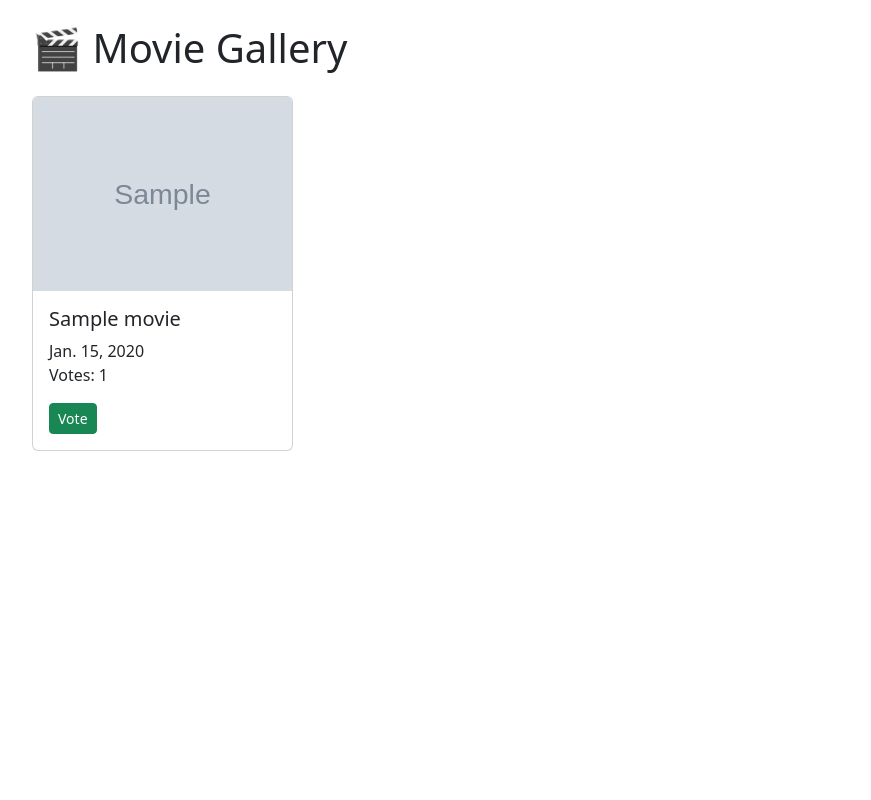
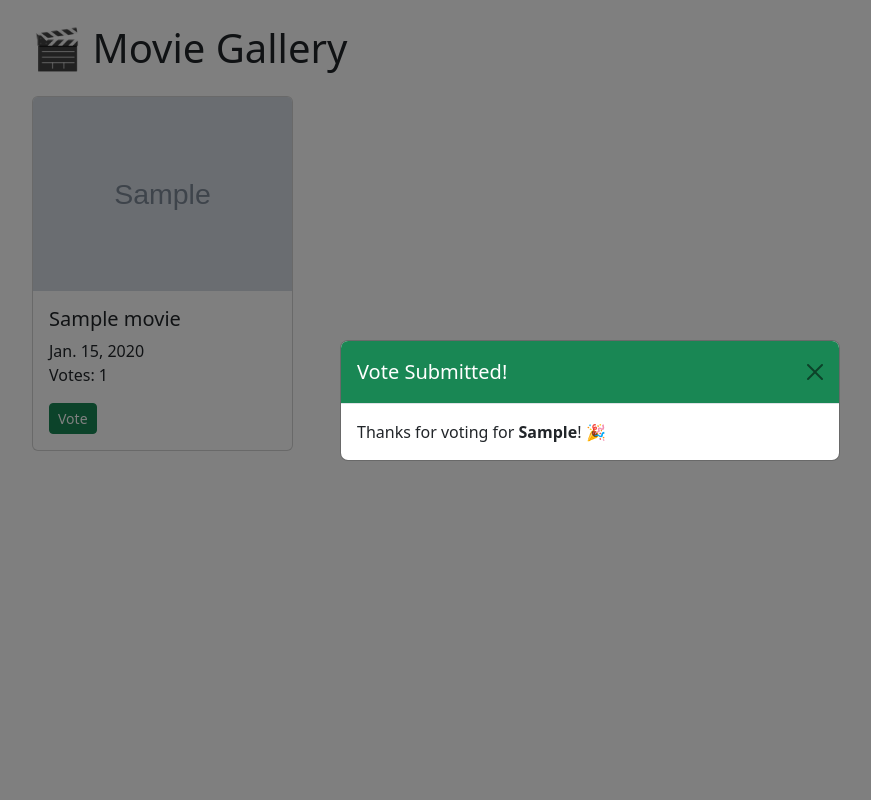
Before and after one commit to JSaumat/miniproject4JoseSaumat, a Django app: template movies/templates/movies/index.html in a window 1280 px wide. Shown: the whole page, without its empty margins (50-921 px from the left). Run offline with Django 5.2, Linux system fonts and the light colour scheme; tables that the repository leaves empty hold one stand-in row (values such as "Sample post"); the template is opened without the code that fills it: values that come from a table or form of the project are taken from there, most other values are stand-ins (such as "Sample title", 1, 10 or a date in 2020); grey boxes marked "Sample" are stand-in pictures; some libraries are stand-ins or nearby versions.

Commit message:
Added early version of the modal on the index page after voting using bootstrap javascript.

```diff
--- a/movies/templates/movies/index.html
+++ b/movies/templates/movies/index.html
@@ -37,5 +37,30 @@
         <p>No movies found. Try adding some on the <a href="{% url 'movies:search_movie' %}">Search Page</a>.</p>
     {% endif %}
 </div>
+
+<!-- Vote Success Modal -->
+<div class="modal fade" id="voteModal" tabindex="-1" aria-labelledby="voteModalLabel" aria-hidden="true">
+  <div class="modal-dialog modal-dialog-centered">
+    <div class="modal-content">
+      <div class="modal-header bg-success text-white">
+        <h5 class="modal-title" id="voteModalLabel">Vote Submitted!</h5>
+        <button type="button" class="btn-close" data-bs-dismiss="modal" aria-label="Close"></button>
+      </div>
+      <div class="modal-body">
+        Thanks for voting for <strong>{{ voted_movie }}</strong>! 🎉
+      </div>
+    </div>
+  </div>
+</div>
+
+<!-- Triggers the Vote Success Modal -->
+<script src="https://cdn.jsdelivr.net/npm/bootstrap@5.3.0/dist/js/bootstrap.bundle.min.js"></script>
+<script>
+    {% if voted_movie %}
+      const voteModal = new bootstrap.Modal(document.getElementById('voteModal'));
+      voteModal.show();
+    {% endif %}
+</script>
+
 </body>
 </html>
```
Also changed, not shown: movies/views.py (+6 -1 lines).
